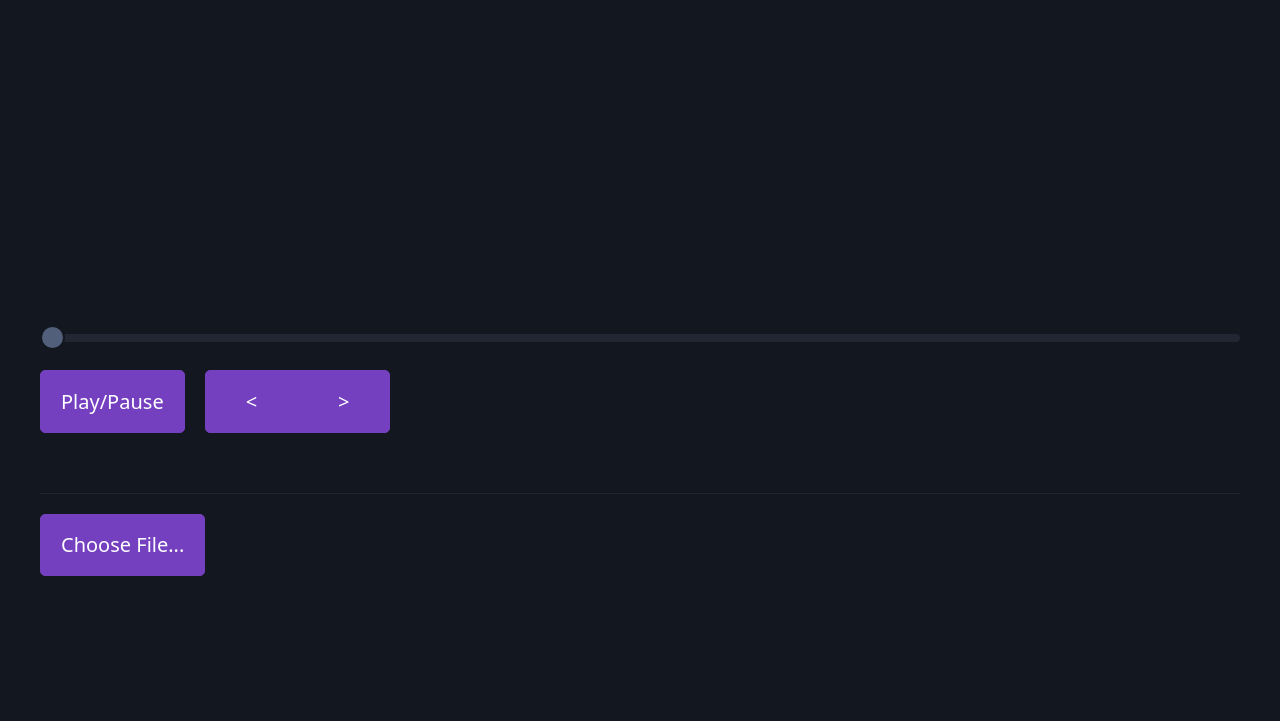
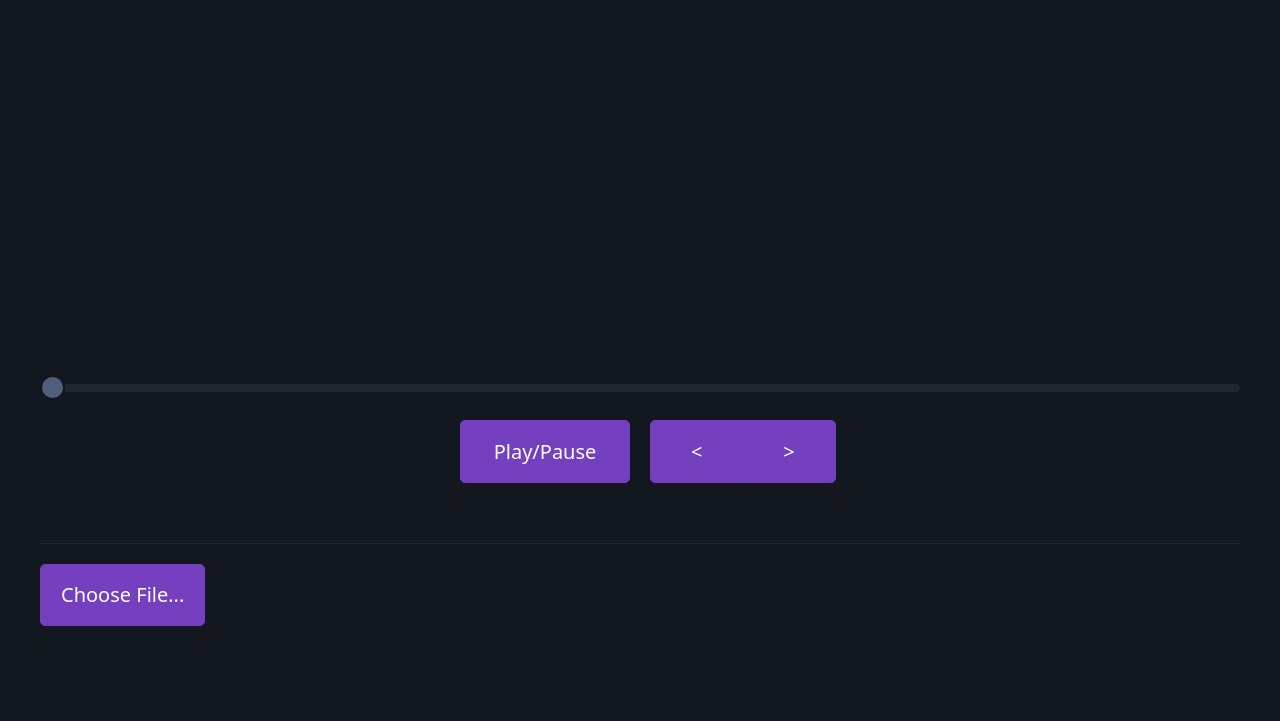
Before and after one commit to FRC-7525/SimpleScope, a website built with webpack: page public/index.html in a window 1280 px wide. Shown: the part 79-800 px from the top of the page. Built offline with nearby package versions, Linux system fonts and the light colour scheme.

Commit message:
just a fewww silly things (worked on centering and resizing / realligning stuff

```diff
--- a/public/index.html
+++ b/public/index.html
@@ -8,22 +8,22 @@
 
 <body>
   <main class="container">
-    <h2>SimpleScope</h2>
-      <canvas id="canvas" height="324" width="645"></canvas>
+    <center>
+      <h2>SimpleScope</h2>
+
+      <canvas id="canvas" height="324" width="645" style="padding-bottom: 50px;"></canvas>
+    </center>
 
       <input type="range" id="timeSlider" value="0" />
-      <section style="width: 30%;display: grid;
-grid-template-columns: 1.5fr repeat(2, .75fr) !important;
-grid-template-rows: 5fr;
-grid-column-gap: 20px;
-grid-row-gap: 0px;" >
-        <input type="button" value="Play/Pause" class="button" id="playPause" />
-        <div role="group">
-          <input type="button" value="<" id="stepLeft" />
-          <input type="button" value=">" id="stepRight" />
-        </div>
-
-      </section>
+      <center>
+        <section class="grid" style="width: 30%; height: 30%;" />
+          <input type="button" value="Play/Pause" class="button" id="playPause" style="width: 100%;" />
+          <div role="group" />
+            <input type="button" value="<" id="stepLeft" />
+            <input type="button" value=">" id="stepRight" />
+          </div>
+        </section>
+      </center>
 
       <p id="matchState"></p>
       <p id="matchTime"></p>
```
